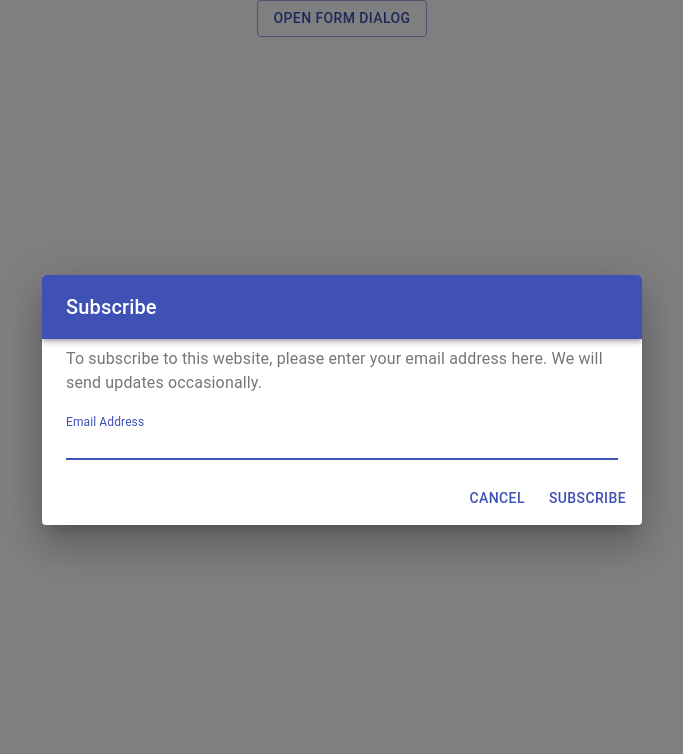
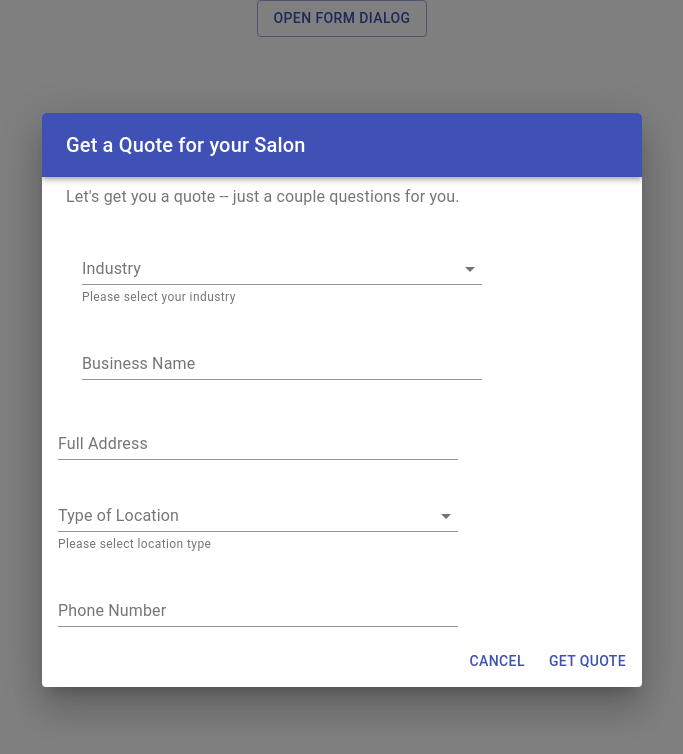
Before and after one commit to pnwlady/form-practice, a React (Create React App) app: page / in a window 1280 px wide. Both pictures are taken after a click on the button "OPEN FORM DIALOG". Shown: the top 754 px of the page, without its empty margins (298-981 px from the left). Built offline with nearby package versions, Linux system fonts and the light colour scheme.

Commit message:
added all form fields with styling and content

```diff
--- a/src/Form.js
+++ b/src/Form.js
@@ -2,7 +2,6 @@ import React from 'react';
 import { makeStyles } from '@material-ui/core/styles';
 import Button from '@material-ui/core/Button';
 import AppBar from '@material-ui/core/AppBar';
-import TextField from '@material-ui/core/TextField';
 import Dialog from '@material-ui/core/Dialog';
 import DialogActions from '@material-ui/core/DialogActions';
 import DialogContent from '@material-ui/core/DialogContent';
@@ -10,6 +9,11 @@ import DialogContentText from '@material-ui/core/DialogContentText';
 import DialogTitle from '@material-ui/core/DialogTitle';
 import useMediaQuery from '@material-ui/core/useMediaQuery';
 import { useTheme } from '@material-ui/core/styles';
+import Industry from './components/Industry';
+import Business from './components/Business';
+import Address from './components/Address';
+import Occupancy from './components/Occupancy';
+import Phone from './components/Phone';
 
 const useStyles = makeStyles(theme => ({
     appBar: {
@@ -42,28 +46,24 @@ export default function FormDialog() {
         </Button>
         <Dialog open={open} onClose={handleClose} aria-labelledby="form-dialog-title" fullScreen={fullScreen} >
             <AppBar className={classes.appBar}>
-            <DialogTitle id="form-dialog-title">Subscribe</DialogTitle>
+            <DialogTitle id="form-dialog-title">Get a Quote for your Salon</DialogTitle>
             </AppBar>
-            <DialogContent>
+            <DialogContent id="content">
                 <DialogContentText>
-                To subscribe to this website, please enter your email address here. We will send updates
-                occasionally.
+                Let's get you a quote -- just a couple questions for you.
                 </DialogContentText>
-                <TextField
-                autoFocus
-                margin="dense"
-                id="name"
-                label="Email Address"
-                type="email"
-                fullWidth
-                />
+            <Industry />
+            <Business />
             </DialogContent>
+            <Address />
+            <Occupancy />
+            <Phone />
             <DialogActions>
                 <Button onClick={handleClose} color="primary">
                 Cancel
                 </Button>
                 <Button onClick={handleClose} color="primary">
-                Subscribe
+                Get Quote
                 </Button>
             </DialogActions>
         </Dialog>
--- /dev/null
+++ b/src/components/Address.js
@@ -0,0 +1,40 @@
+import React from "react";
+import TextField from '@material-ui/core/TextField';
+import { makeStyles } from '@material-ui/core/styles';
+
+const useStyles = makeStyles(theme => ({
+  container: {
+    display: 'flex',
+    flexWrap: 'wrap'
+  },
+  textField: {
+    marginLeft: theme.spacing(2),
+    marginRight: theme.spacing(2),
+    width: 400,
+  },
+  dense: {
+    marginTop: 20,
+  }
+}));
+
+export default function Address() {
+  const classes = useStyles();
+  const [values, setValues] = React.useState({
+    address: ''
+  });
+
+  const handleChange = address => event => {
+    setValues({ ...values, [address]: event.target.value });
+  };
+
+  return (
+    <TextField
+        id="standard-address"
+        label="Full Address"
+        className={classes.textField}
+        value={values.name}
+        onChange={handleChange('address')}
+        placeholder={'Street Address, City, State, Zip Code'}
+        margin="normal"
+      />
+  )}
--- /dev/null
+++ b/src/components/Business.js
@@ -0,0 +1,42 @@
+import React from "react";
+import TextField from '@material-ui/core/TextField';
+import { makeStyles } from '@material-ui/core/styles';
+
+const useStyles = makeStyles(theme => ({
+  container: {
+    display: 'flex',
+    flexWrap: 'wrap',
+  },
+  textField: {
+    marginLeft: theme.spacing(2),
+    marginRight: theme.spacing(2),
+    width: 400,
+  },
+  dense: {
+    marginTop: 20,
+  },
+  menu: {
+    width: 400,
+  },
+}));
+
+export default function Business() {
+  const classes = useStyles();
+  const [values, setValues] = React.useState({
+    name: ''
+  });
+
+  const handleChange = name => event => {
+    setValues({ ...values, [name]: event.target.value });
+  };
+
+  return (
+    <TextField
+        id="standard-name"
+        label="Business Name"
+        className={classes.textField}
+        value={values.name}
+        onChange={handleChange('name')}
+        margin="normal"
+      />
+  )}
--- /dev/null
+++ b/src/components/Industry.js
@@ -0,0 +1,67 @@
+import React from "react";
+import TextField from '@material-ui/core/TextField';
+import MenuItem from '@material-ui/core/MenuItem';
+import { makeStyles } from '@material-ui/core/styles';
+
+const useStyles = makeStyles(theme => ({
+  container: {
+    display: 'flex',
+    flexWrap: 'wrap',
+  },
+  textField: {
+    marginLeft: theme.spacing(2),
+    marginRight: theme.spacing(2),
+    width: 400,
+  },
+  dense: {
+    marginTop: 20,
+  },
+  menu: {
+    width: 400,
+  },
+}));
+
+const industries = [
+    {
+        value: 'Beauty and Hair Styling Salon',
+        label: 'Hair Salon',
+      },
+      {
+        value: 'Nail Salons',
+        label: 'Nail Salon',
+      }
+];
+
+export default function Business() {
+  const classes = useStyles();
+  const [values, setValues] = React.useState({
+    industry: ''
+  });
+
+  const handleChange = industry => event => {
+    setValues({ ...values, [industry]: event.target.value });
+  };
+
+  return (
+    <TextField
+        id="select-industry"
+        select
+        label="Industry"
+        className={classes.textField}
+        value={values.industry}
+        onChange={handleChange('industry')}
+        SelectProps={{
+          MenuProps: {
+            className: classes.menu,
+          },
+        }}
+        helperText="Please select your industry"
+        margin="normal"
+      >
+        {industries.map(option => (
+          <MenuItem key={option.value} value={option.value}>
+            {option.label}
+          </MenuItem>
+        ))}
+      </TextField>
+  )}
--- /dev/null
+++ b/src/components/Occupancy.js
@@ -0,0 +1,83 @@
+import React from "react";
+import TextField from '@material-ui/core/TextField';
+import MenuItem from '@material-ui/core/MenuItem';
+import { makeStyles } from '@material-ui/core/styles';
+
+const useStyles = makeStyles(theme => ({
+  container: {
+    display: 'flex',
+    flexWrap: 'wrap'
+  },
+  textField: {
+    marginLeft: theme.spacing(2),
+    marginRight: theme.spacing(2),
+    width: 400,
+  },
+  dense: {
+    marginTop: 20,
+  },
+  menu: {
+    width: 400,
+  },
+}));
+
+const occupancy = [
+    {
+        value: 'HMBUS',
+        label: 'Salon at your Home',
+      },
+      {
+        value: 'LSCND',
+        label: 'Rent Chair, Office, or Space',
+      },
+      {
+        value: 'OWNCND',
+        label: 'Own Office or Space',
+      },
+      {
+        value: 'LSBLD',
+        label: 'Rent Building',
+      },
+      {
+        value: 'OWBLD',
+        label: 'Own Building',
+      },
+      {
+        value: 'KSBUS',
+        label: 'Kiosk',
+      },
+];
+
+export default function Occupancy() {
+  const classes = useStyles();
+  const [values, setValues] = React.useState({
+    industry: ''
+  });
+
+  const handleChange = occupancy => event => {
+    setValues({ ...values, [occupancy]: event.target.value });
+  };
+
+  return (
+    <TextField
+        id="select-occupancy"
+        select
+        label="Type of Location"
+        className={classes.textField}
+        value={values.occupancy}
+        onChange={handleChange('occupancy')}
+        SelectProps={{
+          MenuProps: {
+            className: classes.menu,
+          },
+        }}
+        helperText="Please select location type"
+        margin="normal"
+      >
+        {occupancy.map(option => (
+          <MenuItem key={option.value} value={option.value}>
+            {option.label}
+          </MenuItem>
+        ))}
+      </TextField>
+  )}
--- /dev/null
+++ b/src/components/Phone.js
@@ -0,0 +1,43 @@
+import React from "react";
+import TextField from '@material-ui/core/TextField';
+import { makeStyles } from '@material-ui/core/styles';
+
+const useStyles = makeStyles(theme => ({
+  container: {
+    display: 'flex',
+    flexWrap: 'wrap',
+  },
+  textField: {
+    marginLeft: theme.spacing(2),
+    marginRight: theme.spacing(2),
+    width: 400,
+  },
+  dense: {
+    marginTop: 20,
+  },
+  menu: {
+    width: 400,
+  },
+}));
+
+export default function Phone() {
+  const classes = useStyles();
+  const [values, setValues] = React.useState({
+    phone: ''
+  });
+
+  const handleChange = phone => event => {
+    setValues({ ...values, [phone]: event.target.value });
+  };
+
+  return (
+    <TextField
+        id="standard-phone"
+        label="Phone Number"
+        className={classes.textField}
+        value={values.phone}
+        onChange={handleChange('phone')}
+        placeholder={'0000000000'}
+        margin="normal"
+      />
+  )}
```
